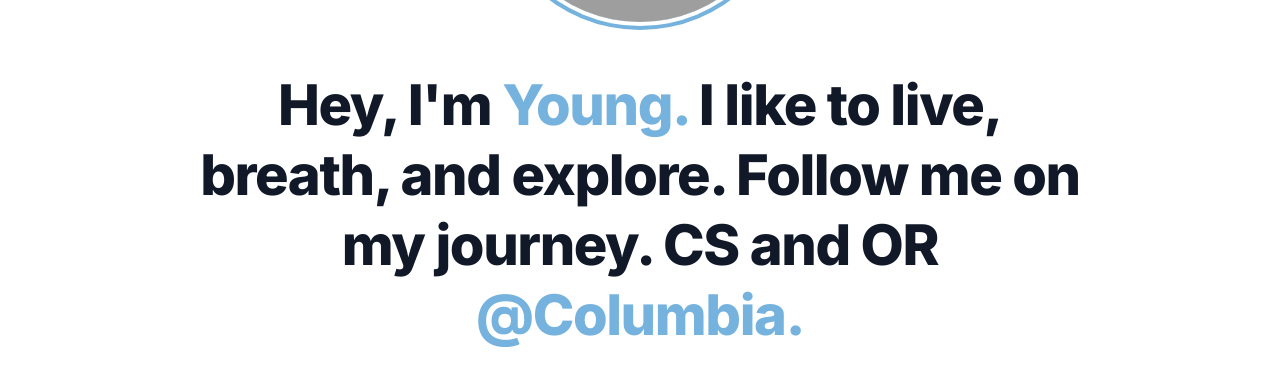
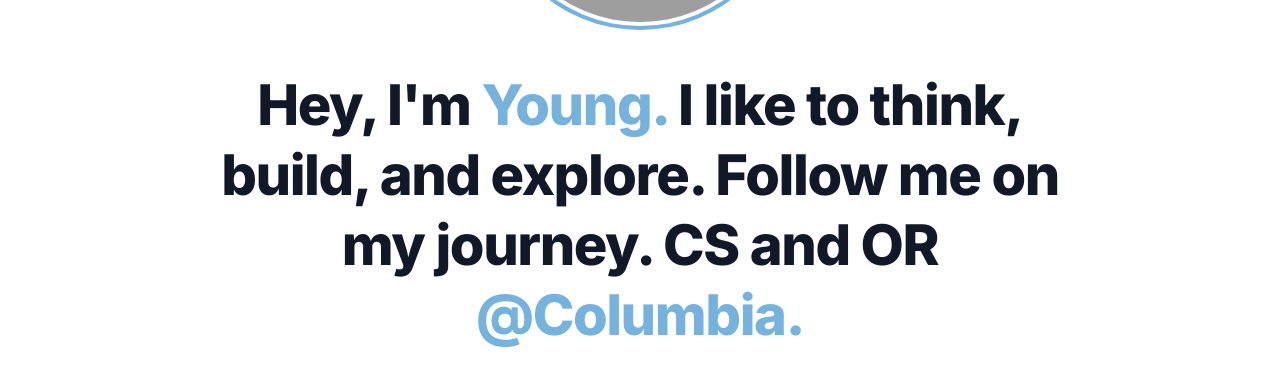
Before and after one commit to KimYoungMuri/kimyoungmuri, a Next.js app: page / in a window 1280 px wide. Shown: the part 410-796 px from the top of the page. Built offline with nearby package versions, Linux system fonts and the light colour scheme; grey boxes are pictures that could not be loaded.

Commit message:
rly done

```diff
--- a/src/app/page.tsx
+++ b/src/app/page.tsx
@@ -23,7 +23,7 @@
               </div>
               <div className="max-w-4xl">
                 <h1 className="text-[3.5rem] leading-tight font-extrabold tracking-tight text-gray-900 mb-6">
-                  Hey, I&apos;m <span className="text-[#75B2DD]">Young.</span> I like to live, breath, and explore. Follow me on my journey. CS and OR <span className="text-[#75B2DD]">@Columbia.</span>
+                  Hey, I&apos;m <span className="text-[#75B2DD]">Young.</span> I like to think, build, and explore. Follow me on my journey. CS and OR <span className="text-[#75B2DD]">@Columbia.</span>
                 </h1>
               </div>
             </div>
```
